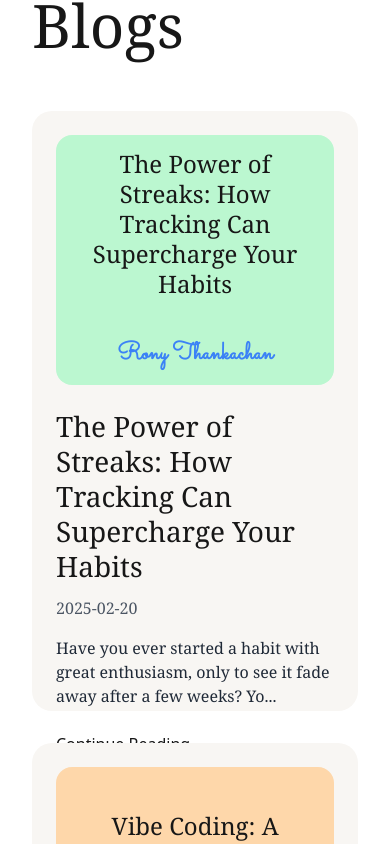
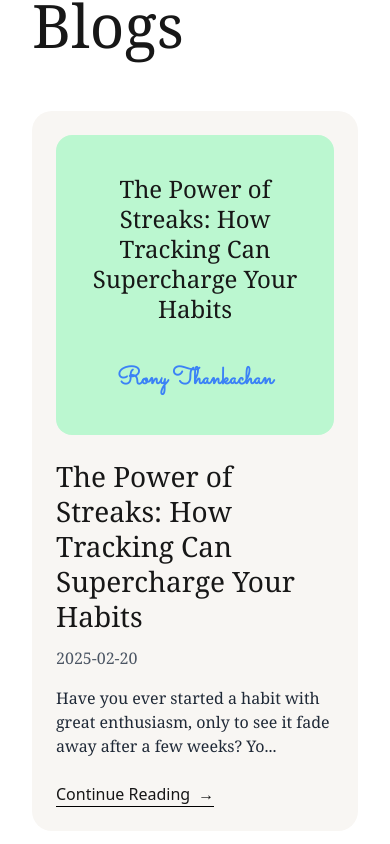
Before and after one commit to ronythankachan/ronythankachan.com, a Next.js app: page /blogs in a window 390 px wide. Shown: the part 931-1775 px from the top of the page. Built offline with nearby package versions, Linux system fonts and the light colour scheme; a web font is replaced by a local one.

Commit message:
more style fixes

```diff
--- a/app/blogs/[slug]/page.tsx
+++ b/app/blogs/[slug]/page.tsx
@@ -56,7 +56,7 @@ const BlogPage = async ({ params }: { params: Promise<Params> }) => {
             ))}
           </div>
           <h1
-            className="text-4xl pt-4 leading-tight font-serif mb-12 md:w-3/4"
+            className="text-4xl pt-4 leading-tight font-bold font-serif mb-12 md:w-3/4"
             dangerouslySetInnerHTML={{ __html: data.title }}
           />
           <div className="flex flex-col md:flex-row items-center gap-4 md:gap-6 font-serif text-lg mb-20">
--- a/app/components/BlogCard.tsx
+++ b/app/components/BlogCard.tsx
@@ -16,9 +16,9 @@ interface BlogPost {
 const BlogCard: React.FC<{ post: BlogPost }> = ({ post }) => {
   return (
     <Link href={`/blogs/${post.slug}`} key={post.slug}>
-      <CardContainer className="h-[600px] flex flex-col justify-between">
+      <CardContainer className=" flex flex-col justify-between">
         <div
-          className={`relative w-full h-[300px] mb-6 rounded-2xl overflow-hidden font-serif min-h-[250px] ${
+          className={`w-full h-[300px] mb-6 rounded-2xl overflow-hidden font-serif min-h-[250px] ${
             post.imageUrl ? "" : post.bgColor
           }`}
         >
@@ -31,7 +31,7 @@ const BlogCard: React.FC<{ post: BlogPost }> = ({ post }) => {
               style={{ objectFit: "cover" }}
             />
           ) : (
-            <div className="relative h-full w-full flex flex-col justify-center items-center text-center p-8 gap-10">
+            <div className="h-full w-full flex flex-col justify-center items-center text-center p-8 gap-10">
               <h2
                 className="text-2xl md:text-3xl leading-tight"
                 dangerouslySetInnerHTML={{ __html: post.title }}
```
